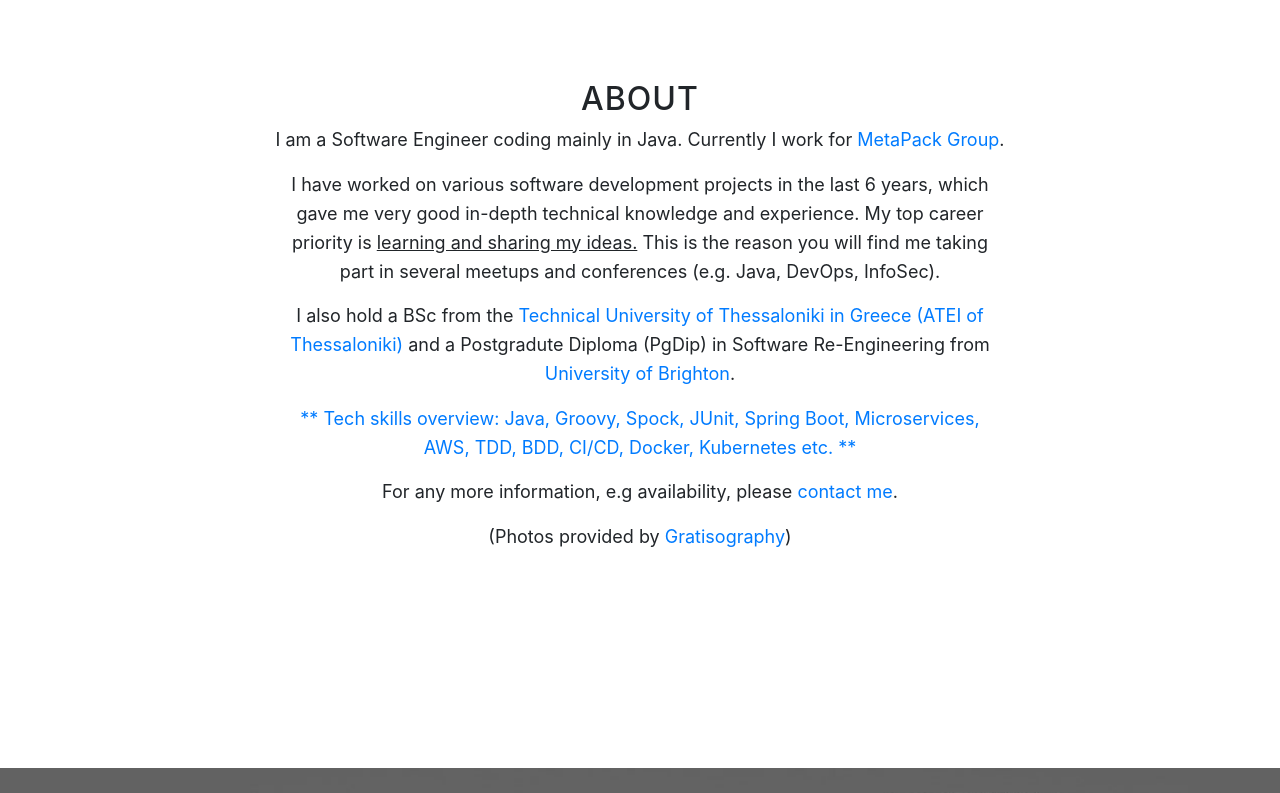
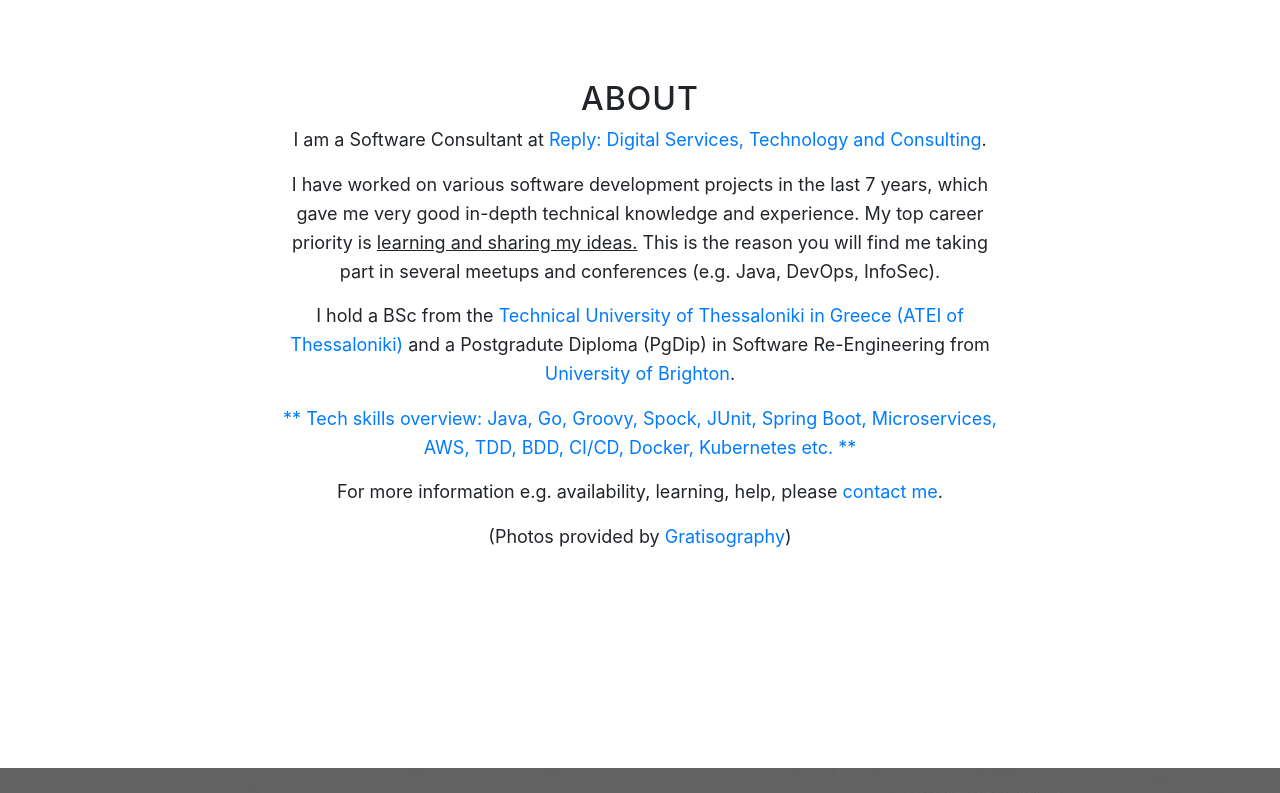
Before and after one commit to smosgr/smosgr.github.io, a website with bundled scripts: page index.html in a window 1280 px wide. Shown: the part 920-1713 px from the top of the page. Built offline with nearby package versions, Linux system fonts and the light colour scheme.

Commit message:
updated page

```diff
--- a/index.html
+++ b/index.html
@@ -63,19 +63,19 @@
             <div class="col-lg-8 mx-auto">
                 <h2>About</h2>
 
-                <p> I am a Software Engineer coding mainly in Java. Currently I work for <a
-                        href="https://metapack.com/">MetaPack Group</a>.
-                <p> I have worked on various software development projects in the last 6 years, which gave
+                <p> I am a Software Consultant at <a
+                        href="https://www.reply.com/">Reply: Digital Services, Technology and Consulting</a>.
+                <p> I have worked on various software development projects in the last 7 years, which gave
                   me very good in-depth technical knowledge and experience.
                   My top career priority is <u>learning and sharing my ideas.</u>
                   This is the reason you will find me taking part in several meetups and conferences (e.g. Java, DevOps, InfoSec).
-                <p> I also hold a BSc from the <a href="https://www.teithe.gr/">Technical University of Thessaloniki in
+                <p> I hold a BSc from the <a href="https://www.teithe.gr/">Technical University of Thessaloniki in
                     Greece (ATEI of Thessaloniki)</a> and a Postgradute Diploma (PgDip) in Software Re-Engineering from
                     <a href="https://www.brighton.ac.uk/">University of Brighton</a>.
 
-                <p><a href="https://smos.gr/#about"> ** Tech skills overview: Java, Groovy, Spock, JUnit, Spring Boot,
+                <p><a href="https://smos.gr/#about"> ** Tech skills overview: Java, Go, Groovy, Spock, JUnit, Spring Boot,
                     Microservices, AWS, TDD, BDD, CI/CD, Docker, Kubernetes etc. ** </a>
-                <p> For any more information, e.g availability, please <a href="https://smos.gr/#contact">contact me</a>.
+                <p> For more information e.g. availability, learning, help, please <a href="https://smos.gr/#contact">contact me</a>.
                 <p>(Photos provided by
                     <a href="http://gratisography.com/">Gratisography</a>)
                 </p>
@@ -119,7 +119,7 @@
 </section>
 <footer>
     <div class="container text-center">
-        <p>Copyright &copy; smosgr 2017</p>
+        <p>Copyright &copy; smosgr 2020</p>
     </div>
 </footer>
 <script src="vendor/jquery/jquery.min.js"></script>
```
